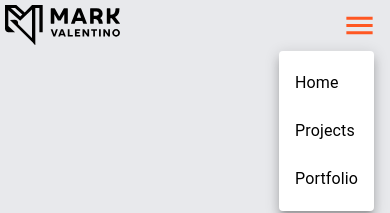
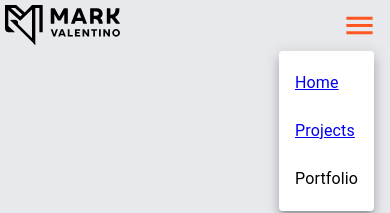
Before and after one commit to M-Valentino/M-Valentino_Node, a Next.js app: page / in a window 390 px wide. Both pictures are taken after a click on the button 359 px from the left and 25 px from the top of the page. Shown: the top 213 px of the page. Built offline with nearby package versions, Linux system fonts and the light colour scheme.

Commit message:
added links to navbar

```diff
--- a/src/components/navbar.jsx
+++ b/src/components/navbar.jsx
@@ -68,9 +68,13 @@ const NavBar = (props) => {
               "aria-labelledby": "basic-button",
             }}
           >
-            <MenuItem onClick={handleClose}>Home</MenuItem>
-            <MenuItem onClick={handleClose}>Projects</MenuItem>
-            <MenuItem onClick={handleClose}>Portfolio</MenuItem>
+            <Link href="/">
+              <MenuItem>Home</MenuItem>
+            </Link>
+            <Link href="/projects">
+              <MenuItem>Projects</MenuItem>
+            </Link>
+            <MenuItem>Portfolio</MenuItem>
           </Menu>
         </Grid>
       ) : (
```
